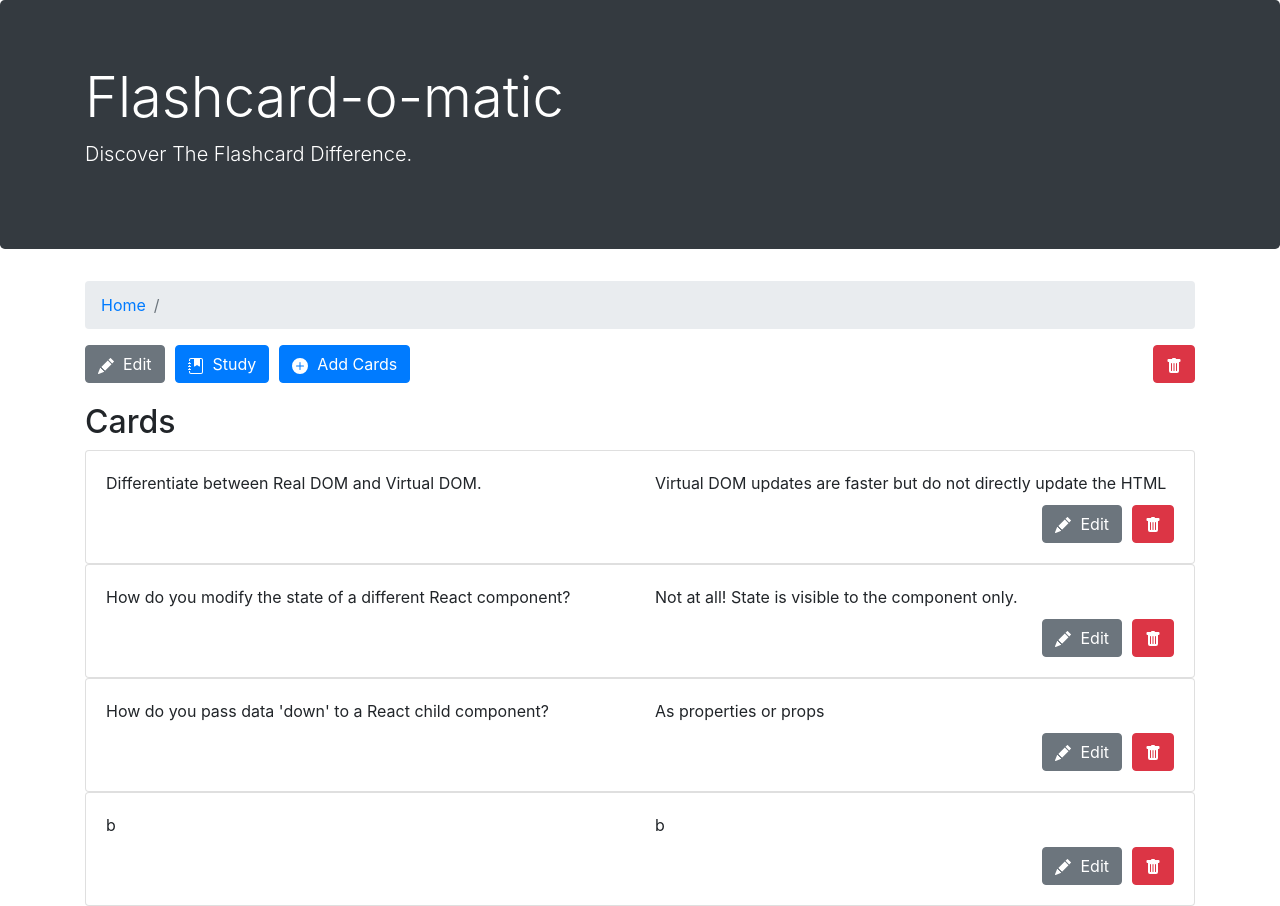
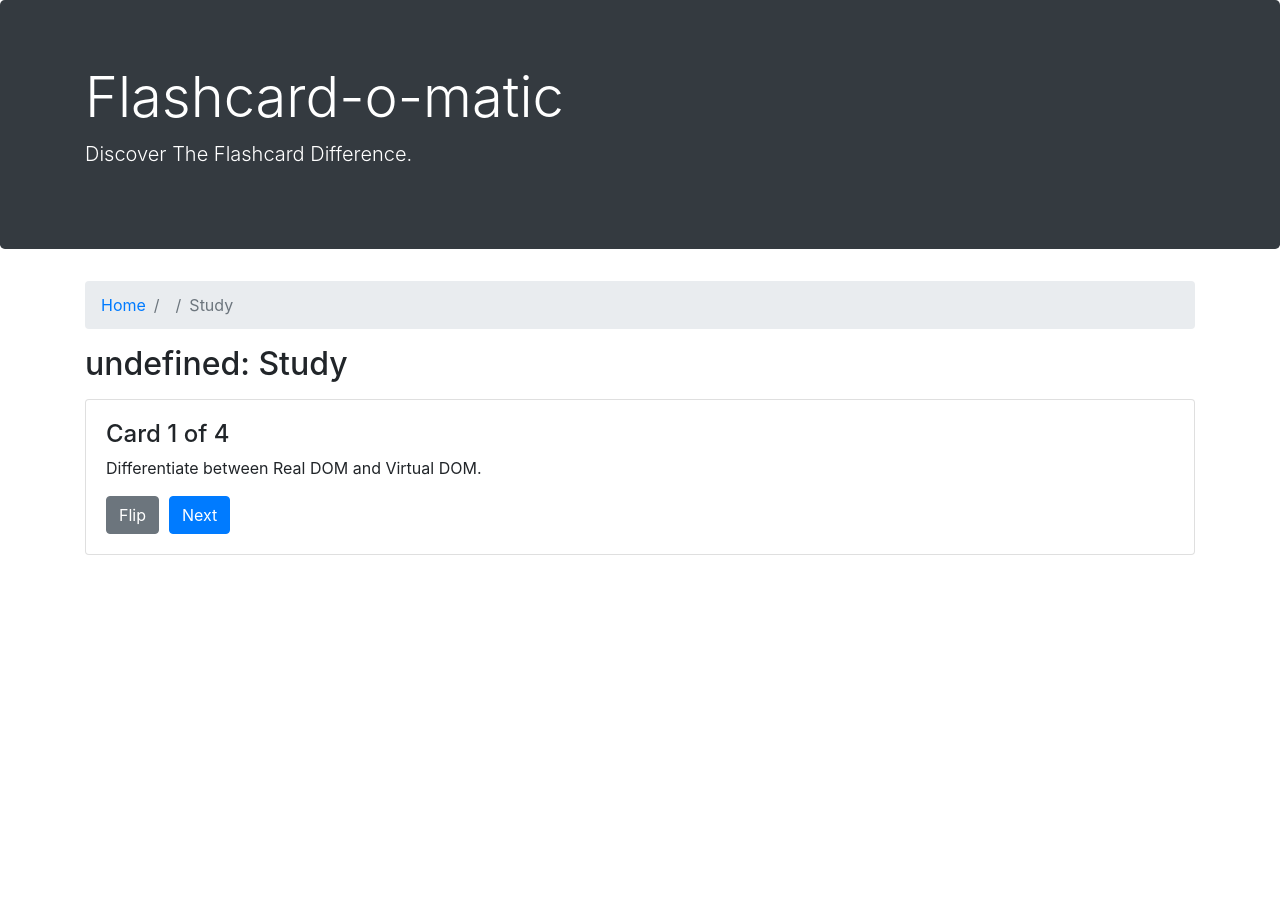
Before and after one commit to elersong/flashcards, a React (Create React App) app: page /1/study in a window 1280 px wide. After the commit the page ends 800 px from the top, so only its background shows below. Built offline with nearby package versions, Linux system fonts and the light colour scheme; no server answers; data requests are answered from the project's data file; a web font is replaced by a local one.

Commit message:
functional study page

```diff
--- a/src/Layout/DecksDisplay/index.js
+++ b/src/Layout/DecksDisplay/index.js
@@ -1,6 +1,6 @@
 import React from "react";
 import { EyeFill, JournalBookmarkFill, TrashFill, PlusCircleFill } from "react-bootstrap-icons";
-import { Route, Link } from "react-router-dom";
+import { Link } from "react-router-dom";
 
 export default function DecksDisplay({ decks }) {
 
--- /dev/null
+++ b/src/Layout/Study/index.js
@@ -0,0 +1,84 @@
+import React, { useState, useEffect } from "react";
+import { Link, useParams } from "react-router-dom";
+
+export default function Study({ readDeck, listCards }) {
+  const { deckId } = useParams();
+  const [deckInfo, setDeckInfo] = useState({});
+  const [cards, setCards] = useState([]);
+  const [currentCard, setCurrentCard] = useState({orderId: 1, displayFront: true});
+
+  useEffect(() => {
+    const ABORT = new AbortController();
+    const getDeck = async () => {
+      const response = await readDeck(deckId, ABORT.signal);
+      setDeckInfo(() => response);
+    };
+    const getCards = async () => {
+      const response = await listCards(deckId, ABORT.signal);
+      setCards(() => response);
+    };
+
+    getDeck();
+    getCards();
+
+    return () => {
+      ABORT.abort();
+    };
+  }, [deckId, readDeck, listCards]);
+
+  useEffect(() => {
+    const newCurrentCard = {...currentCard, ...cards[0]};
+    setCurrentCard(() => newCurrentCard );
+    // eslint-disable-next-line react-hooks/exhaustive-deps
+  }, [cards])
+
+  const handleFlip = (e) => {
+    const newCurrentCard = {...currentCard, displayFront: !currentCard.displayFront};
+    setCurrentCard(() => newCurrentCard);
+  }
+
+  const showCardContent = () => {
+    return currentCard.displayFront ? currentCard.front : currentCard.back;
+  }
+
+  const handleNextCard = (e) => {
+    const nextCardId = (currentCard.orderId >= cards.length) ? 0 : currentCard.orderId;
+    const newCurrentCard = {orderId: (nextCardId+1), displayFront: true, ...cards[nextCardId]};
+    setCurrentCard(() => newCurrentCard);
+  }
+
+  return (
+    <React.Fragment>
+      <nav aria-label="breadcrumb">
+        <ol className="breadcrumb">
+          <li className="breadcrumb-item">
+            <Link to="/">Home</Link>
+          </li>
+          <li className="breadcrumb-item">
+            <Link to={`/${deckInfo.id}`}>{deckInfo.name}</Link>
+          </li>
+          <li className="breadcrumb-item active">Study</li>
+        </ol>
+      </nav>
+      <h2 style={{ marginBottom: "15px" }}>{`${deckInfo.name}: Study`}</h2>
+      <div className="card">
+        <div className="card-body">
+          <h4>{`Card ${currentCard.orderId} of ${cards.length}`}</h4>
+          <p>{showCardContent()}</p>
+
+          <button onClick={handleFlip} renderAs={Link} class="btn btn-secondary" type="button">
+            Flip
+          </button>
+          <button
+            onClick={handleNextCard}
+            class="btn btn-primary"
+            type="button"
+            style={{ marginLeft: "10px" }}
+          >
+            Next
+          </button>
+        </div>
+      </div>
+    </React.Fragment>
+  );
+}
--- a/src/Layout/index.js
+++ b/src/Layout/index.js
@@ -6,7 +6,8 @@ import DecksDisplay from "./DecksDisplay/index";
 import CardsDisplay from "./CardsDisplay";
 import DeckForm from './DeckForm';
 import CardForm from './CardForm';
-import { listDecks, readDeck } from "../utils/api/index";
+import Study from './Study';
+import { listDecks, readDeck, listCards } from "../utils/api/index";
 
 function Layout() {
   const [decks, setDecks] = useState([]);
@@ -44,6 +45,9 @@ function Layout() {
           <Route path="/:deckId/cards/new">
             <CardForm readDeck={readDeck} />
           </Route>
+          <Route path="/:deckId/study">
+            <Study readDeck={readDeck} listCards={listCards} />
+          </Route>
           <Route path="/new" exact>
             <DeckForm />
           </Route>
```
